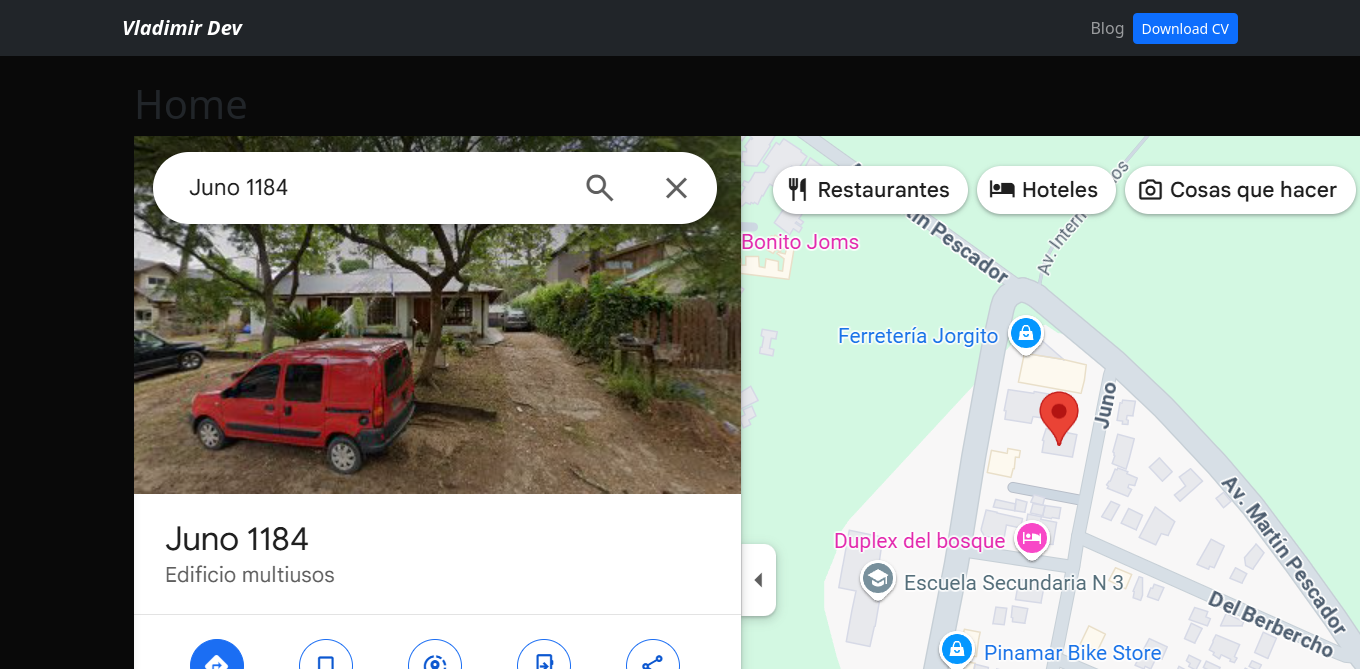
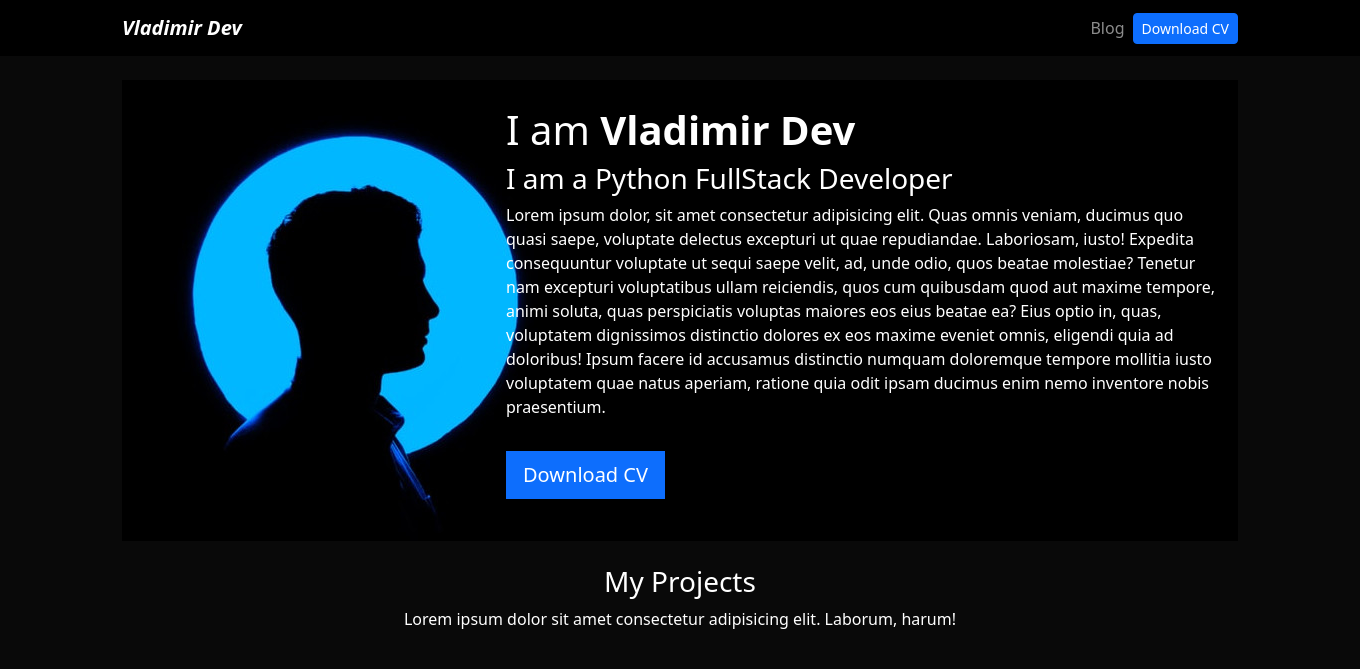
Before and after one commit to Vladimir4063/portfolio-django, a Django app: page / in a window 1360 px wide. Shown: the top 669 px of the page. Run offline with Django 5.2, Linux system fonts and the light colour scheme; data comes from the database, SQL or seed files in the repository; both versions use the stored data as it was after the commit.

Commit message:
second commit

```diff
--- a/django_portfolio/settings.py
+++ b/django_portfolio/settings.py
@@ -104,7 +104,7 @@
 # Internationalization
 # https://docs.djangoproject.com/en/5.2/topics/i18n/
 
-LANGUAGE_CODE = 'en-us'
+LANGUAGE_CODE = 'es-us'
 
 TIME_ZONE = 'UTC'
 
--- a/portfolio/static/main.css
+++ b/portfolio/static/main.css
@@ -1,3 +1,12 @@
 body{
     background: #090909;
 }
+
+.bg-black{
+    background: #000;
+}
+
+.card-project:hover{
+    border: 1px solid #fff;
+    cursor: pointer
+}
--- a/portfolio/templates/home.html
+++ b/portfolio/templates/home.html
@@ -4,18 +4,43 @@
 
 {% block content %}
 
-<h1>Home</h1>
-<img src="{% static 'portfolio/image.png' %}" alt="">
 
-{% for project in projects %}
-<pre>{{ project.title }}</pre>
-<pre>{{ project.description }}</pre>
-<img src="{{ project.image.url }}" alt="{{project.title }}" style="width: 300px; height: 200px;">
+<header class="row bg-black">
+    <div class="col-md-4">
+        <img src="{% static 'portfolio/profile.jpeg' %}" alt="">
+    </div>
 
-    {% if project.url %}
-    <a href="{{ project.url}}"> {{project.url}}</a>
-    {% endif %}
+    <div class="col-md-8 my-auto">
+        <h1>I am <strong>Vladimir Dev</strong></h1>
+        <h3>I am a Python FullStack Developer</h3>
 
-{% endfor %}
+        <p>Lorem ipsum dolor, sit amet consectetur adipisicing elit. Quas omnis veniam, ducimus quo quasi saepe, voluptate delectus excepturi ut quae repudiandae. Laboriosam, iusto! Expedita consequuntur voluptate ut sequi saepe velit, ad, unde odio, quos beatae molestiae? Tenetur nam excepturi voluptatibus ullam reiciendis, quos cum quibusdam quod aut maxime tempore, animi soluta, quas perspiciatis voluptas maiores eos eius beatae ea? Eius optio in, quas, voluptatem dignissimos distinctio dolores ex eos maxime eveniet omnis, eligendi quia ad doloribus! Ipsum facere id accusamus distinctio numquam doloremque tempore mollitia iusto voluptatem quae natus aperiam, ratione quia odit ipsam ducimus enim nemo inventore nobis praesentium.</p>
+        <a href="{% static 'portfolio/test.pdf' %}" class="btn btn-primary btn-lg rounded-0 my-3" target="_blank">Download CV</a>
+    </div>
+</header>
+
+
+<div class="row my-4 text-center">
+
+    <h3>My Projects</h3>
+    <p>Lorem ipsum dolor sit amet consectetur adipisicing elit. Laborum, harum!</p>
+
+    {% for project in projects %}
+    <div class="col-md-4 p-4">
+        <div class="card bg-black card-project text-white">
+            <img src="{{ project.image.url }}" alt="{{project.title }}" class="card-img-top">
+            <div class="card-body">
+
+                <h2>{{ project.title }}</h2><p>{{project.description}}</p>
+
+                {% if project.url %}
+                <a href="{{ project.url}}" class="btn btn-light rounded-0 btn-sm" target="_blank"> {{project.url}}</a>
+                {% endif %}
+            </div>
+        </div>
+    </div>
+    {% endfor %}
+
+</div>
 
 {% endblock%}
--- a/portfolio/templates/layout.html
+++ b/portfolio/templates/layout.html
@@ -7,7 +7,7 @@
     <link rel="stylesheet" href="{% static 'main.css' %}">
     <title>Django Portfolio</title>
 </head>
-<body>
+<body class="text-white">
 
     {% include 'partials/navbar.html' %}
 
--- a/portfolio/templates/partials/navbar.html
+++ b/portfolio/templates/partials/navbar.html
@@ -1,6 +1,6 @@
 {% load static %}
 
-<nav class="navbar navbar-expand-lg navbar-dark bg-dark">
+<nav class="navbar navbar-expand-lg navbar-dark bg-black">
   <div class="container">
     <a class="navbar-brand fw-bold fst-italic" href="/">Vladimir Dev</a>
     <button class="navbar-toggler" type="button" data-bs-toggle="collapse" data-bs-target="#navbarNav" aria-controls="navbarNav" aria-expanded="false" aria-label="Toggle navigation">
--- /dev/null
+++ b/requirements.txt
@@ -0,0 +1,5 @@
+asgiref==3.8.1
+Django==5.2.3
+pillow==11.2.1
+sqlparse==0.5.3
+tzdata==2025.2
```
Also changed, not shown: blog/templates/post_detail.html (+12 -4 lines), blog/templates/posts.html (+15 -6 lines), db.sqlite3, portfolio/static/portfolio/profile.jpeg (added), 1 other file.
